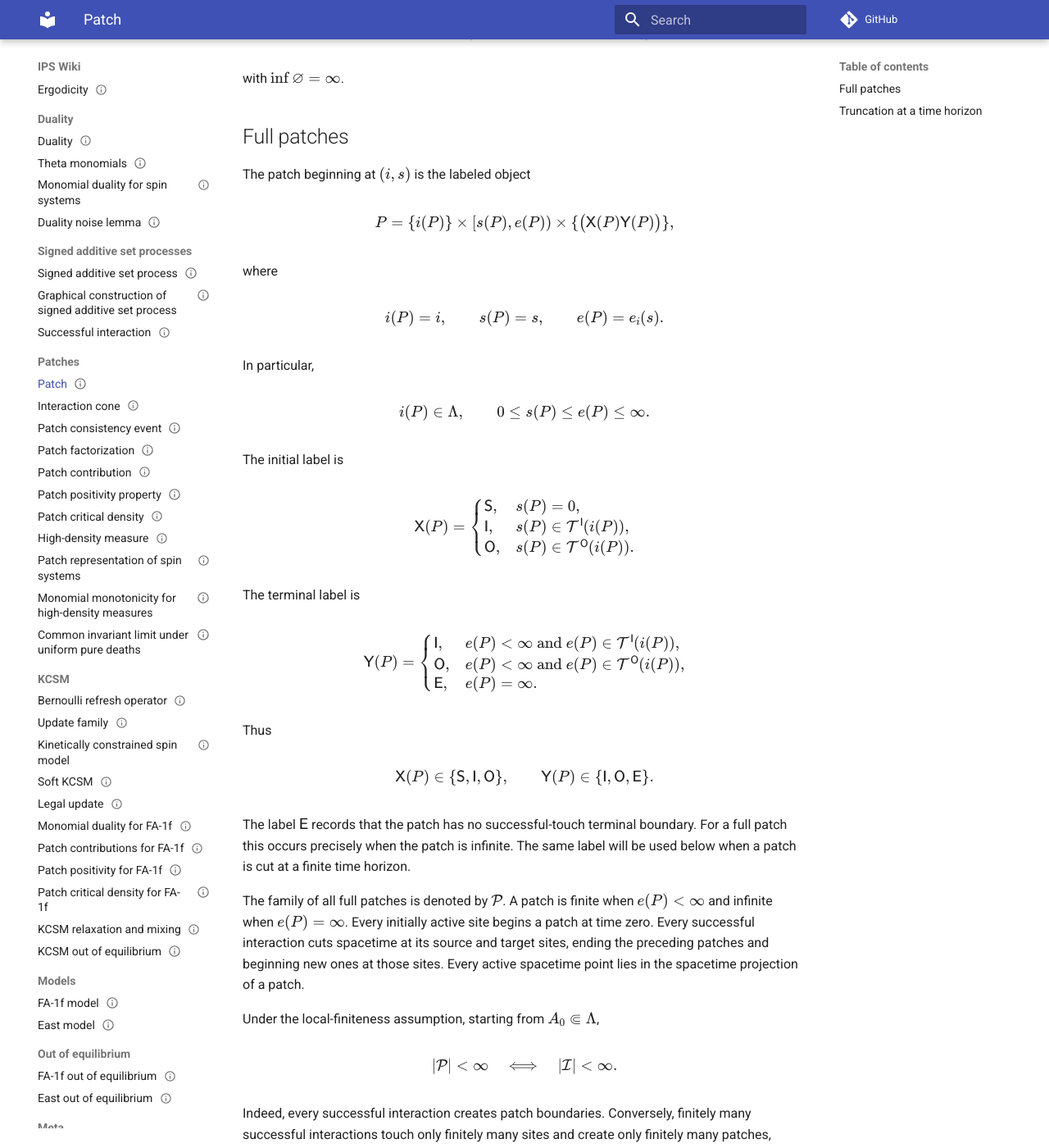
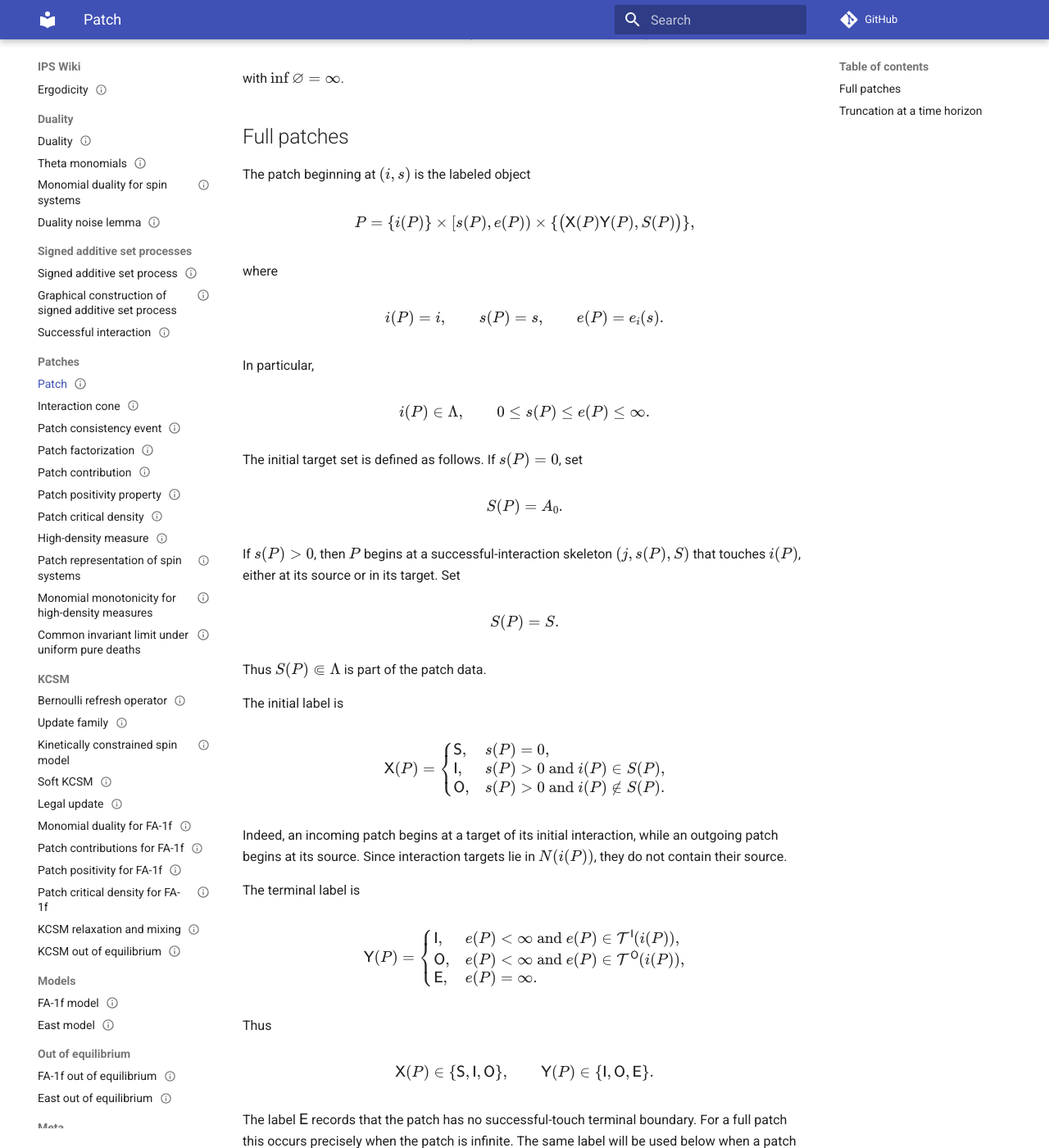
Before and after one commit to maciejgluchowski86-beep/ips-wiki, an MkDocs documentation site: the page built from docs/entries/patch.md, in a window 1280 px wide and 1400 px high, scrolled down 607 px. Shown: the whole window at 82% size. Built offline with MkDocs 1.6.1 and Material for MkDocs 9.7.7, drawn with Linux system fonts in a browser that asks for light colours; comment, search, counter and statistics services are not loaded; some of the changed text lies outside the part shown.

Commit message:
Add initial target sets to patches

```diff
--- a/docs/entries/patch.md
+++ b/docs/entries/patch.md
@@ -72,7 +72,7 @@ P
 =
 \{i(P)\}\times[s(P),e(P))
 \times
-\left\{\bigl(\mathsf X(P)\mathsf Y(P)\bigr)\right\},
+\left\{\bigl(\mathsf X(P)\mathsf Y(P),S(P)\bigr)\right\},
 $$
 
 where
@@ -93,6 +93,20 @@ i(P)\in\Lambda,
 0\le s(P)\le e(P)\le\infty.
 $$
 
+The initial target set is defined as follows. If \(s(P)=0\), set
+
+$$
+S(P)=A_0.
+$$
+
+If \(s(P)>0\), then \(P\) begins at a successful-interaction skeleton \((j,s(P),S)\) that touches \(i(P)\), either at its source or in its target. Set
+
+$$
+S(P)=S.
+$$
+
+Thus \(S(P)\Subset\Lambda\) is part of the patch data.
+
 The initial label is
 
 $$
@@ -100,10 +114,12 @@ $$
 =
 \begin{cases}
 \mathsf S, & s(P)=0,\\
-\mathsf I, & s(P)\in\mathcal T^{\mathsf I}(i(P)),\\
-\mathsf O, & s(P)\in\mathcal T^{\mathsf O}(i(P)).
+\mathsf I, & s(P)>0\text{ and }i(P)\in S(P),\\
+\mathsf O, & s(P)>0\text{ and }i(P)\notin S(P).
 \end{cases}
 $$
+
+Indeed, an incoming patch begins at a target of its initial interaction, while an outgoing patch begins at its source. Since interaction targets lie in \(N(i(P))\), they do not contain their source.
 
 The terminal label is
 
@@ -176,10 +192,10 @@ P^{(t)}
 =
 \{i(P)\}\times[s(P),e^{(t)}(P))
 \times
-\left\{\bigl(\mathsf X(P)\mathsf Y^{(t)}(P)\bigr)\right\}.
+\left\{\bigl(\mathsf X(P)\mathsf Y^{(t)}(P),S(P)\bigr)\right\}.
 $$
 
-Thus truncation preserves the site, start time, and initial label. If the time horizon cuts the patch, its terminal label is replaced by \(\mathsf E\). If the patch has already ended, then \(P^{(t)}=P\), including its original terminal label.
+Thus truncation preserves the site, start time, initial label, and initial target set. If the time horizon cuts the patch, its terminal label is replaced by \(\mathsf E\). If the patch has already ended, then \(P^{(t)}=P\), including its original terminal label.
 
 The bulk patches completed by time \(t\) are
 
```
